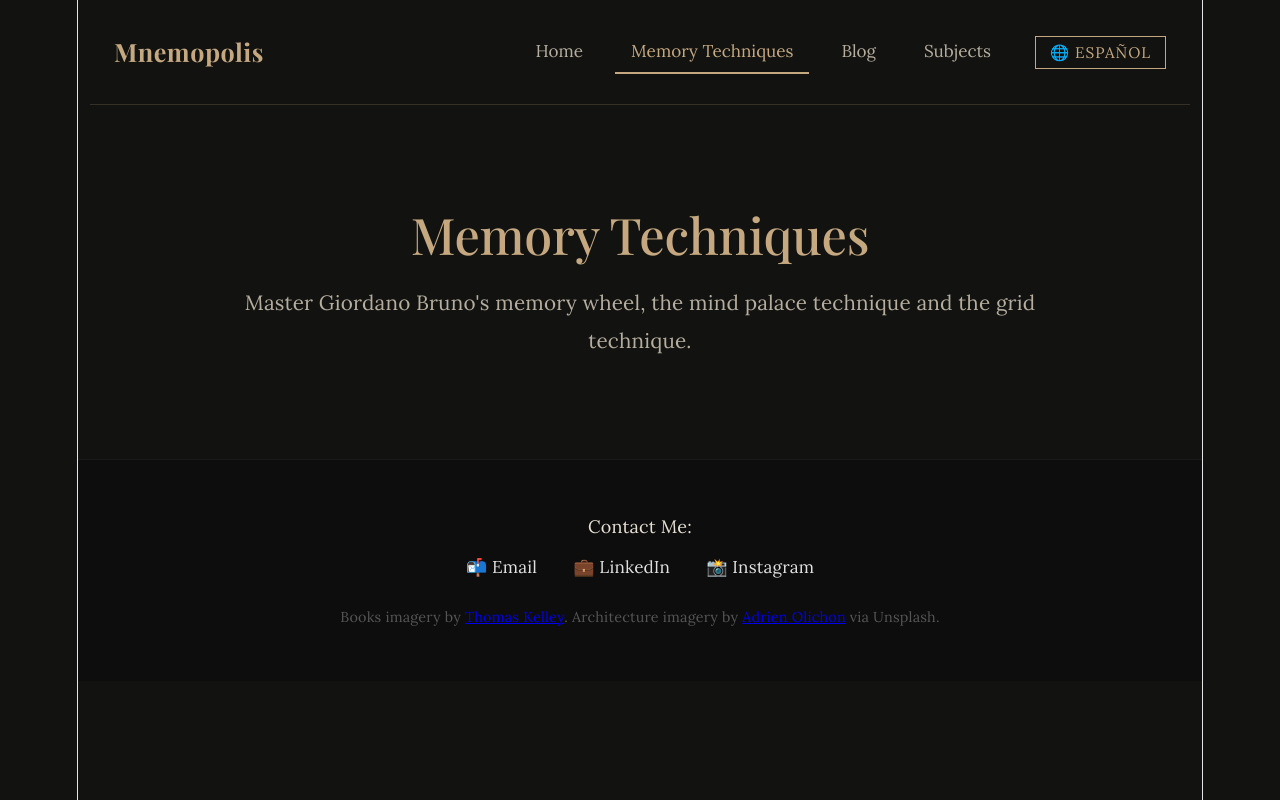
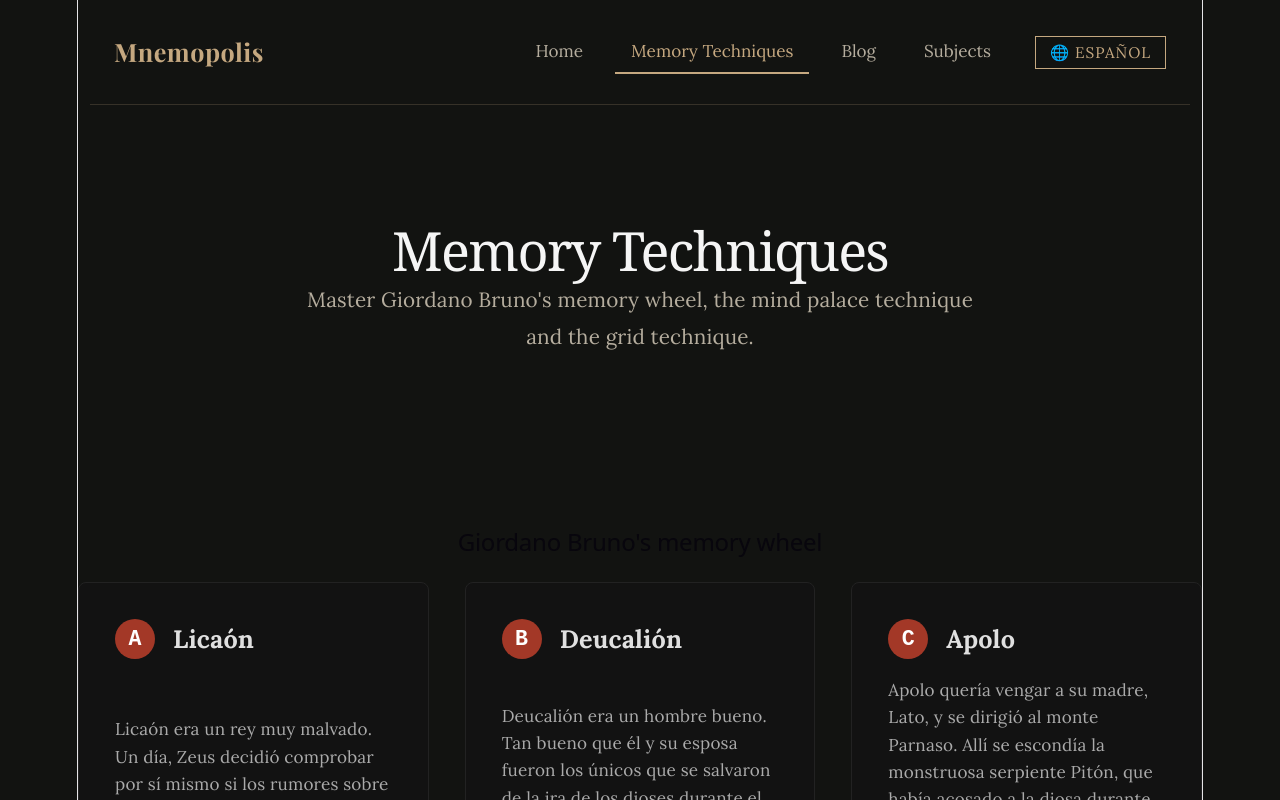
Before and after one commit to DianaBorro/Mnemopolis, a React (Vite) app: page / in a window 1280 px wide. Both pictures are taken after a click on the button "Memory Techniques". Shown: the top 800 px of the page. Built offline with nearby package versions, Linux system fonts and the light colour scheme; a web font is replaced by a local one.

Commit message:
memory techniques page add some letters memory wheel

```diff
--- a/src/i18n.ts
+++ b/src/i18n.ts
@@ -6,6 +6,8 @@ import { common as enCommon } from './locales/en/common';
 import { hero as enHero } from './locales/en/hero';
 import { pages as enPages } from './locales/en/pages';
 import {about as enAbout} from './locales/en/about';
+import {memoryPage as enMemoryPage} from "./locales/en/memoryPage.ts";
+
 
 // Spanish Core Namespaces
 import { common as esCommon } from './locales/es/common';
@@ -13,18 +15,22 @@ import { hero as esHero } from './locales/es/hero';
 import { pages as esPages } from './locales/es/pages';
 import { about as esAbout } from './locales/es/about';
 
+import {memoryPage as esMemoryPage} from "./locales/es/memoryPage.ts";
+
 const resources = {
     en: {
         common: enCommon,
         hero: enHero,
         pages: enPages,
         about: enAbout,
+        memoryPage: enMemoryPage,
     },
     es: {
         common: esCommon,
         hero: esHero,
         pages: esPages,
         about: esAbout,
+        memoryPage: esMemoryPage,
     }
 } as const;
 
--- /dev/null
+++ b/src/locales/en/memoryPage.ts
@@ -0,0 +1,39 @@
+export const memoryPage = {
+    title: "Memory Techniques",
+    desc: "Master Giordano Bruno's memory wheel, the mind palace technique and the grid technique.",
+
+    memoryWheel: "Giordano Bruno's memory wheel",
+    greekMyths: [
+        {
+            id: "A",
+            title: "Licaón",
+            story: "Licaón era un rey muy malvado. Un día, Zeus decidió comprobar por sí mismo si los rumores sobre él eran ciertos. Se transformó en un anciano y pidió hospitalidad a Licaón. Este lo invitó a un banquete y le ofreció carne humana. Esto enfureció tanto a Zeus que decidió transformar a Licaón en un lobo.",
+            keywords: ["Licaón", "Banquete", "Cadena"]
+        },
+        {
+            id: "B",
+            title: "Deucalión",
+            story: "Deucalión era un hombre bueno. Tan bueno que él y su esposa fueron los únicos que se salvaron de la ira de los dioses durante el diluvio universal. Una vez que regresaron a tierra firme, para repoblar el planeta tuvieron que arrojar por encima del hombro las piedras que los rodeaban. Al caer al suelo, las piedras se transformaban en seres humanos.",
+            keywords: ["Deucalión", "Arrojar piedras", "Venda"]
+        },
+        {
+            id: "C",
+            title: "Apolo",
+            story: "Apolo quería vengar a su madre, Lato, y se dirigió al monte Parnaso. Allí se escondía la monstruosa serpiente Pitón, que había acosado a la diosa durante su embarazo. El dios del sol se enfrentó a la bestia gigante y la atravesó con cientos de flechas de oro. Desde ese día, Apolo tomó el control del famoso oráculo de Delfos.",
+            keywords: ["Apolo", "Matanza de la serpiente", "Flecha de oro"]
+        },
+        {
+            id: "D",
+            title: "Argo",
+            story: "Argo era un gigante de cien ojos que nunca dormían todos a la vez. Juno le confió una novilla blanca, que en realidad era la ninfa Io transformada por Zeus. Argo vigilaba al buey día y noche sin apartar la mirada. Zeus envió a Mercurio, quien, adormeciéndolo con su flauta, logró decapitar al guardiano.",
+            keywords: ["Argo", "Vigilar a la vaca", "Capucha"]
+        },
+        {
+            id: "E",
+            title: "Arcade",
+            story: "Arcade era hijo de Zeus y de su amante Calisto. Hera, celosa, transformó a su madre en una osa. Arcade fue encontrado por un cazador que lo crió como a su propio hijo. Un día, mientras caminaba por el bosque, Arcadio se topó con el animal y le disparó unas flechas. La osa solo buscaba abrazarlo y decirle la verdad, pero él no lo entendía. Zeus desvió sus flechas, le contó todo y los envió entre las estrellas.",
+            keywords: ["Arcade", "Caza a la osa Calisto", "Cantimplora"]
+        }
+        // Mismo patrón para F, G, H, I, J, K, L, M, N, O, P, Q, R, S, T, U, V, W, X, Y, Z...
+    ]
+} as const;
--- a/src/locales/en/pages.ts
+++ b/src/locales/en/pages.ts
@@ -3,10 +3,6 @@ export const pages = {
         title: 'Unlock Your Memory',
         text: 'This website was made for the students of Mazotes. With that said, the whole world is ' +
             'welcome to come and learn together! What would you like to check out first?'
-    },
-    memory: {
-        title: "Memory Techniques",
-        desc: "Master Giordano Bruno's memory wheel, the mind palace technique and the grid technique."
     },
     blog: {
         title: "Blog",
--- /dev/null
+++ b/src/locales/es/memoryPage.ts
@@ -0,0 +1,39 @@
+export const memoryPage = {
+    title: "Técnicas de memorización",
+    desc: "Domina la rueda de la memoria del maestro Giordano Bruno, la técnica del palacio mental y la técnica de la cuadrícula.",
+
+    memoryWheel: "La rueda de la memoria de Giordano Bruno",
+    greekMyths: [
+        {
+            id: "A",
+            title: "Licaón",
+            story: "Licaón era un rey muy malvado. Un día, Zeus decidió comprobar por sí mismo si los rumores sobre él eran ciertos. Se transformó en un anciano y pidió hospitalidad a Licaón. Este lo invitó a un banquete y le ofreció carne humana. Esto enfureció tanto a Zeus que decidió transformar a Licaón en un lobo.",
+            keywords: ["Licaón", "Banquete", "Cadena"]
+        },
+        {
+            id: "B",
+            title: "Deucalión",
+            story: "Deucalión era un hombre bueno. Tan bueno que él y su esposa fueron los únicos que se salvaron de la ira de los dioses durante el diluvio universal. Una vez que regresaron a tierra firme, para repoblar el planeta tuvieron que arrojar por encima del hombro las piedras que los rodeaban. Al caer al suelo, las piedras se transformaban en seres humanos.",
+            keywords: ["Deucalión", "Arrojar piedras", "Venda"]
+        },
+        {
+            id: "C",
+            title: "Apolo",
+            story: "Apolo quería vengar a su madre, Lato, y se dirigió al monte Parnaso. Allí se escondía la monstruosa serpiente Pitón, que había acosado a la diosa durante su embarazo. El dios del sol se enfrentó a la bestia gigante y la atravesó con cientos de flechas de oro. Desde ese día, Apolo tomó el control del famoso oráculo de Delfos.",
+            keywords: ["Apolo", "Matanza de la serpiente", "Flecha de oro"]
+        },
+        {
+            id: "D",
+            title: "Argo",
+            story: "Argo era un gigante de cien ojos que nunca dormían todos a la vez. Juno le confió una novilla blanca, que en realidad era la ninfa Io transformada por Zeus. Argo vigilaba al buey día y noche sin apartar la mirada. Zeus envió a Mercurio, quien, adormeciéndolo con su flauta, logró decapitar al guardiano.",
+            keywords: ["Argo", "Vigilar a la vaca", "Capucha"]
+        },
+        {
+            id: "E",
+            title: "Arcade",
+            story: "Arcade era hijo de Zeus y de su amante Calisto. Hera, celosa, transformó a su madre en una osa. Arcade fue encontrado por un cazador que lo crió como a su propio hijo. Un día, mientras caminaba por el bosque, Arcadio se topó con el animal y le disparó unas flechas. La osa solo buscaba abrazarlo y decirle la verdad, pero él no lo entendía. Zeus desvió sus flechas, le contó todo y los envió entre las estrellas.",
+            keywords: ["Arcade", "Caza a la osa Calisto", "Cantimplora"]
+        }
+        // Mismo patrón para F, G, H, I, J, K, L, M, N, O, P, Q, R, S, T, U, V, W, X, Y, Z...
+    ]
+} as const;
--- a/src/locales/es/pages.ts
+++ b/src/locales/es/pages.ts
@@ -3,11 +3,6 @@ export const pages = {
         title: 'Libera tu memoria',
         text: 'Este sitio web fue creado para los estudiantes de Mazotes. Dicho esto, ¡todo el mundo es ' +
             'bienvenido a venir y aprender juntos! ¿Qué te gustaría ver primero?'
-    },
-    memory: {
-        title: "Técnicas de memorización",
-        desc: "Domina la rueda de la memoria del maestro Giordano Bruno, la técnica del " +
-            "palacio mental y la técnica de la cuadrícula."
     },
     blog: {
         title: "Blog",
--- a/src/pages/MemoryPage.tsx
+++ b/src/pages/MemoryPage.tsx
@@ -1,16 +1,49 @@
 import { useTranslation } from 'react-i18next';
+import '../styles/Pages/MemoryPage.css';
+
+interface MythItem {
+    id: string;
+    title: string;
+    story: string;
+    keywords: readonly string[];
+}
 
 export default function MemoryPage() {
-    // 🛠️ Hook maps natively to pages.ts namespace
-    const { t } = useTranslation('pages');
+    const { t } = useTranslation('memoryPage');
+
+    const myths = t('greekMyths', { returnObjects: true }) as unknown as MythItem[];
 
     return (
         <div className="academia-wrapper">
             <section className="inner-page-hero">
-                <h2>{t('memory.title')}</h2>
-                <p>{t('memory.desc')}</p>
+                <h1>{t('title')}</h1>
+                <p className="hero-description">{t('desc')}</p>
             </section>
-            {/*Giordano Bruno wheel*/}
+
+            <section>
+            <h2>{t('memoryWheel')}</h2>
+            <div className="bruno-wheel-grid">
+                {Array.isArray(myths) && myths.map((myth) => (
+                    <div key={myth.id} className="myth-card">
+                        <div className="myth-header">
+                            <span className="alphabet-token">{myth.id}</span>
+                            <h3>{myth.title}</h3>
+                        </div>
+
+                        <p className="myth-story">{myth.story}</p>
+
+                        <div className="mnemonic-tags">
+                            {myth.keywords.map((word, idx) => (
+                                <span key={idx} className="tag-element">
+                                    {idx === 0 ? "👤 " : idx === 1 ? "🎬 " : "🎒 "}
+                                    {word}
+                                </span>
+                            ))}
+                        </div>
+                    </div>
+                ))}
+            </div>
+            </section>
         </div>
     );
 }
--- a/src/styles/Footer.css
+++ b/src/styles/Footer.css
@@ -4,6 +4,7 @@
     background-color: #0d0d0d;
     border-top: 1px solid #1a1a1a;
     box-sizing: border-box;
+    margin-top: auto;
 }
 
 /* 🛠️ This forces everything to align symmetrically down the middle */
--- /dev/null
+++ b/src/styles/Pages/MemoryPage.css
@@ -0,0 +1,97 @@
+.inner-page-hero {
+    text-align: center;
+    margin-bottom: 4rem;
+}
+
+.inner-page-hero h1 {
+    font-size: 3rem;
+    color: #f5f5f5;
+    margin-bottom: 1rem;
+    font-family: 'Georgia', serif;
+}
+
+.hero-description {
+    font-size: 1.2rem;
+    color: #888;
+    max-width: 700px;
+    margin: 0 auto;
+    line-height: 1.6;
+}
+
+/* 🎛️ Configuración de la cuadrícula de la rueda */
+.bruno-wheel-grid {
+    display: grid;
+    grid-template-columns: repeat(auto-fill, minmax(320px, 1fr));
+    gap: 2rem;
+    padding: 1rem 0;
+}
+
+/* 🎴 Tarjetas individuales para cada letra */
+.myth-card {
+    background-color: #121212;
+    border: 1px solid #222;
+    border-radius: 8px;
+    padding: 2rem;
+    display: flex;
+    flex-direction: column;
+    justify-content: space-between;
+    transition: transform 0.2s ease, border-color 0.2s ease;
+}
+
+.myth-card:hover {
+    transform: translateY(-4px);
+    border-color: #a33827; /* Destello rojo terracota al pasar el mouse */
+}
+
+.myth-header {
+    display: flex;
+    align-items: center;
+    gap: 1rem;
+    margin-bottom: 1rem;
+}
+
+/* 🪙 El token circular con la letra del alfabeto */
+.alphabet-token {
+    background-color: #a33827;
+    color: #fff;
+    font-weight: bold;
+    font-size: 1.2rem;
+    width: 40px;
+    height: 40px;
+    border-radius: 50%;
+    display: flex;
+    align-items: center;
+    justify-content: center;
+    font-family: monospace;
+}
+
+.myth-header h3 {
+    font-size: 1.4rem;
+    color: #e0e0e0;
+    margin: 0;
+}
+
+.myth-story {
+    font-size: 0.95rem;
+    color: #aaa;
+    line-height: 1.6;
+    margin-bottom: 1.5rem;
+    text-align: left; /* Alineado a la izquierda para mejor lectura */
+}
+
+/* 🏷️ Contenedor de etiquetas de memoria */
+.mnemonic-tags {
+    display: flex;
+    gap: 0.5rem;
+    flex-wrap: wrap;
+}
+
+.tag-element {
+    background-color: #1a1a1a;
+    border: 1px solid #333;
+    color: #ccc;
+    padding: 0.4rem 0.8rem;
+    border-radius: 4px;
+    font-size: 0.8rem;
+    text-transform: capitalize;
+}
```
